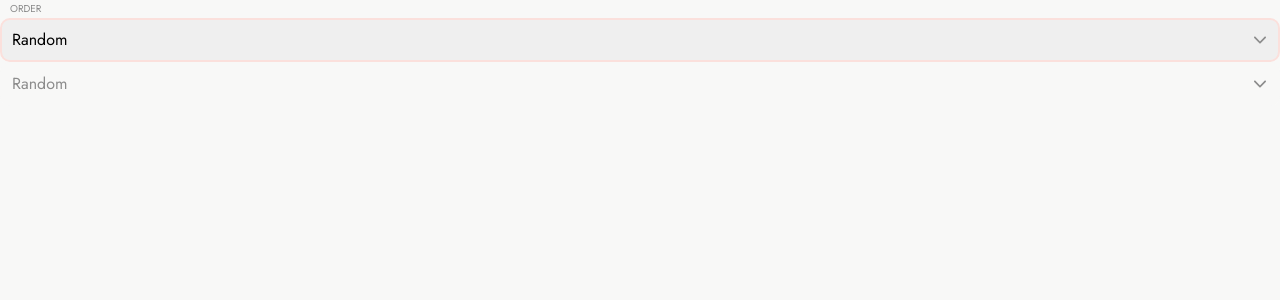
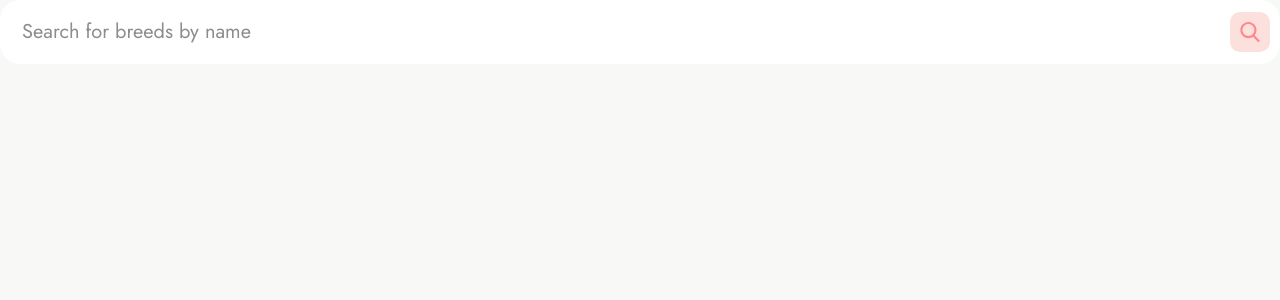
Before and after one commit to Denys-Lytvynenko/cats-app, a React (Vite) app: page / in a window 1280 px wide. Shown: the top 300 px of the page. Built offline with nearby package versions, Linux system fonts and the light colour scheme.

Commit message:
add search input component layout

```diff
--- a/src/App.scss
+++ b/src/App.scss
@@ -7,7 +7,7 @@
 html {
     background-color: $lightGray;
     font-family: $font-regular;
+    font-size: 62.5%;
     font-style: normal;
     font-weight: 500;
-    font-size: 10px;
 }
--- a/src/App.tsx
+++ b/src/App.tsx
@@ -1,4 +1,4 @@
-import Select from "./components/Select";
+import Search from "./components/Search";
 
 import "./App.scss";
 
@@ -7,8 +7,7 @@ const options = [{ value: "Random" }, { value: "Desc" }, { value: "Asc" }];
 const App = () => {
     return (
         <div className="App">
-            <Select name="order" label="order" options={options} />
-            <Select name="order" options={options} accentColor="gray" />
+            <Search placeholder="Search for breeds by name" />
         </div>
     );
 };
--- a/src/_variables.scss
+++ b/src/_variables.scss
@@ -2,11 +2,12 @@
 $font-regular: JostRegular;
 
 // colors
-$white: #ffffff;
 $accentColor: #ff868e;
+$black: #1d1d1d;
+$gray: #8c8c8c;
 $hoverColor: #fbe0dc;
 $lightGray: #f8f8f7;
-$gray: #8c8c8c;
+$white: #ffffff;
 
 // transitions
 $transition: all 0.3s ease;
--- a/src/components/Button/styles.scss
+++ b/src/components/Button/styles.scss
@@ -28,7 +28,7 @@
     }
 
     &.text-button {
-        border-radius: 1rem;
+        border-radius: 10px;
         padding: 10px 30px;
     }
 
@@ -39,12 +39,12 @@
 
         &.small {
             padding: 10px;
-            border-radius: 1rem;
+            border-radius: 10px;
         }
 
         &.large {
             padding: 15px;
-            border-radius: 2rem;
+            border-radius: 20px;
         }
 
         path {
@@ -61,11 +61,11 @@
     &.icon-text-button {
         align-items: center;
         background-color: $hoverColor;
-        border-radius: 1rem;
+        border-radius: 10px;
         display: flex;
-        gap: 1rem;
+        gap: 10px;
         justify-content: center;
-        padding: 1.2rem 3rem;
+        padding: 12px 30px;
 
         path {
             fill: $accentColor;
--- a/src/components/Card/styles.scss
+++ b/src/components/Card/styles.scss
@@ -11,7 +11,7 @@
     &__image {
         align-items: center;
         border-color: rgba(255, 255, 255, 0.6);
-        border-radius: 2rem;
+        border-radius: 20px;
         border-style: solid;
         border-width: 4px;
         display: flex;
--- /dev/null
+++ b/src/components/Search/index.tsx
@@ -0,0 +1,34 @@
+import { FC } from "react";
+
+import { cn } from "../../utils/classNames";
+import { SearchProps } from "./types";
+
+import Button from "../Button";
+
+import { ReactComponent as SearchIcon } from "@assets/icons/search.svg";
+
+import "./styles.scss";
+
+const Search: FC<SearchProps> = ({ className, placeholder }) => {
+    return (
+        <div className={cn("search", className)}>
+            <input
+                type="text"
+                name="search"
+                className="search__input"
+                placeholder={placeholder}
+            />
+
+            <Button
+                buttonStyle="icon-button"
+                size="small"
+                className="search__button"
+                ariaLabel="search button"
+            >
+                <SearchIcon />
+            </Button>
+        </div>
+    );
+};
+
+export default Search;
--- /dev/null
+++ b/src/components/Search/styles.scss
@@ -0,0 +1,41 @@
+@use "variables" as *;
+
+.search {
+    display: flex;
+    position: relative;
+
+    &__input {
+        border-color: transparent;
+        border-radius: 20px;
+        border-style: solid;
+        border-width: 2px;
+        color: $black;
+        display: flex;
+        flex-grow: 1;
+        font-size: 2rem;
+        line-height: 3rem;
+        outline: none;
+        padding: 15px 50px 15px 20px;
+        transition: $transition;
+
+        &::placeholder {
+            color: $gray;
+        }
+
+        &:hover {
+            border-color: $hoverColor;
+        }
+
+        &:focus {
+            border-color: $accentColor;
+        }
+    }
+
+    &__button {
+        background-color: $hoverColor;
+        position: absolute;
+        right: 10px;
+        top: 50%;
+        transform: translateY(-50%);
+    }
+}
--- /dev/null
+++ b/src/components/Search/types.ts
@@ -0,0 +1,4 @@
+export interface SearchProps {
+    placeholder?: string;
+    className?: string;
+}
```
Also changed, not shown: src/assets/icons/search.svg (added).
